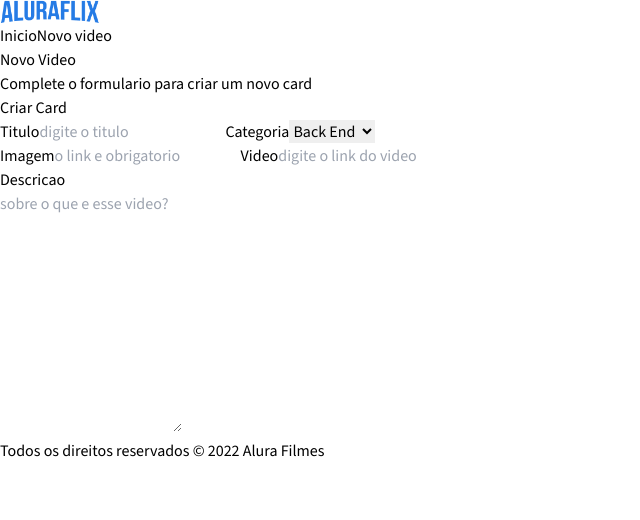
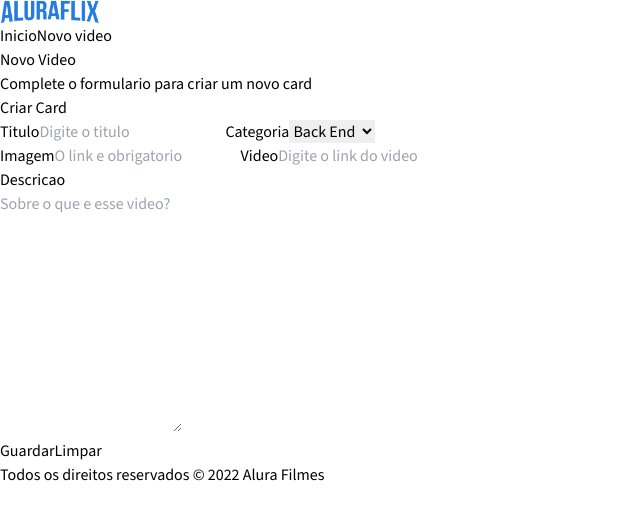
Before and after one commit to WillianGomes949/AluraFlix---Projeto-final-curso-alura, a Next.js app: page / in a window 1280 px wide. Both pictures are taken after a click on the button "Novo video". Shown: the top 520 px of the page, without its empty margins (0-640 px from the left). Built offline with nearby package versions, Linux system fonts and the light colour scheme.

Commit message:
pagina novovideo

```diff
--- a/src/Components/formulario/Formulario.jsx
+++ b/src/Components/formulario/Formulario.jsx
@@ -1,3 +1,5 @@
+import Button from '../button/Button';
+
 export default function Formulario() {
   return (
     <div className="bg-gray-800  flex justify-center p-4">
@@ -8,28 +10,28 @@ export default function Formulario() {
             Complete o formulario para criar um novo card
           </p>
         </div>
-        <h2 className="flex h-12 text-left font-semibold text-gray-200 border-t-2 border-b-2 border-gray-200 items-center mb-3">
+        <h2 className="flex h-12 text-left font-semibold text-gray-200 border-t-2 border-b-2 border-blue-500 items-center mb-3">
           Criar Card
         </h2>
-        <form>
+        <form className="flex flex-col gap-2">
           <div>
-            <label for="titulo" className="mt-1">
+            <label for="titulo" className="mt-1 text-gray-200 mr-4">
               Titulo
             </label>
             <input
-              className="border border-gray-200 rounded-md p-1 bg-gray-700"
+              className="rounded-md p-1 bg-gray-700 mr-4 text-gray-400 focus:ring-offset-2 focus:ring-4 focus:ring-blue-600"
               type="text"
               name="titulo"
               id="titulo"
-              placeholder="digite o titulo"
+              placeholder="Digite o titulo"
             />
-            <label for="categoria" className="mt-1">
+            <label for="categoria" className="mt-1 text-gray-200 mr-4">
               Categoria
             </label>
             <select
               name="categoria"
               id="categoria"
-              className="border border-gray-200 rounded-md p-1 bg-gray-700 text-gray-200"
+              className=" rounded-md p-1 bg-gray-700 text-gray-200"
             >
               <option value="backEnd">Back End</option>
               <option value="frontEnd">Front End</option>
@@ -37,39 +39,44 @@ export default function Formulario() {
             </select>
           </div>
           <div>
-            <label for="imagem" className="mt-1">
+            <label for="imagem" className="mt-1 text-gray-200 mr-4">
               Imagem
             </label>
             <input
-              className="border border-gray-200 rounded-md p-1 bg-gray-700"
+              className=" rounded-md p-1 bg-gray-700 mr-4 text-gray-400 focus:ring-offset-2 focus:ring-4 focus:ring-blue-600 required required:border-red-500"
               type="text"
               name="imagem"
               id="imagem"
-              placeholder="o link e obrigatorio"
+              placeholder="O link e obrigatorio"
             />
-            <label for="videoLink" className="mt-1">
+            <label for="videoLink" className="mt-1 text-gray-200 mr-4">
               Video
             </label>
             <input
-              className="border border-gray-200 rounded-md p-1 bg-gray-700"
+              className=" rounded-md p-1 bg-gray-700 mr-4 text-gray-400 focus:ring-offset-2 focus:ring-4 focus:ring-blue-600"
               type="text"
               name="videoLink"
               id="videoLink"
-              placeholder="digite o link do video"
+              placeholder="Digite o link do video"
             />
           </div>
-
-          <label for="descricao" className="mt-1">
+          <div>
+            <label for="descricao" className="mt-1 text-gray-200 mr-4">
               Descricao
             </label>
             <br />
             <textarea
-            className="w-full border border-gray-200 rounded-md p-1 bg-gray-700 text-gray-200"
+              className="w-full rounded-md p-1 bg-gray-700 text-gray-400 focus:ring-offset-2 focus:ring-4 focus:ring-blue-600"
               name="descricao"
               id="descricao"
-            placeholder="sobre o que e esse video?"
+              placeholder="Sobre o que e esse video?"
               rows={10}
             ></textarea>
+          </div>
+          <div>
+            <Button>Guardar</Button>
+            <Button>Limpar</Button>
+          </div>
         </form>
       </section>
     </div>
```
Also changed, not shown: src/Components/button/Button.jsx (+21 -1 lines). Lines whose indentation alone changed are shown as unchanged.
